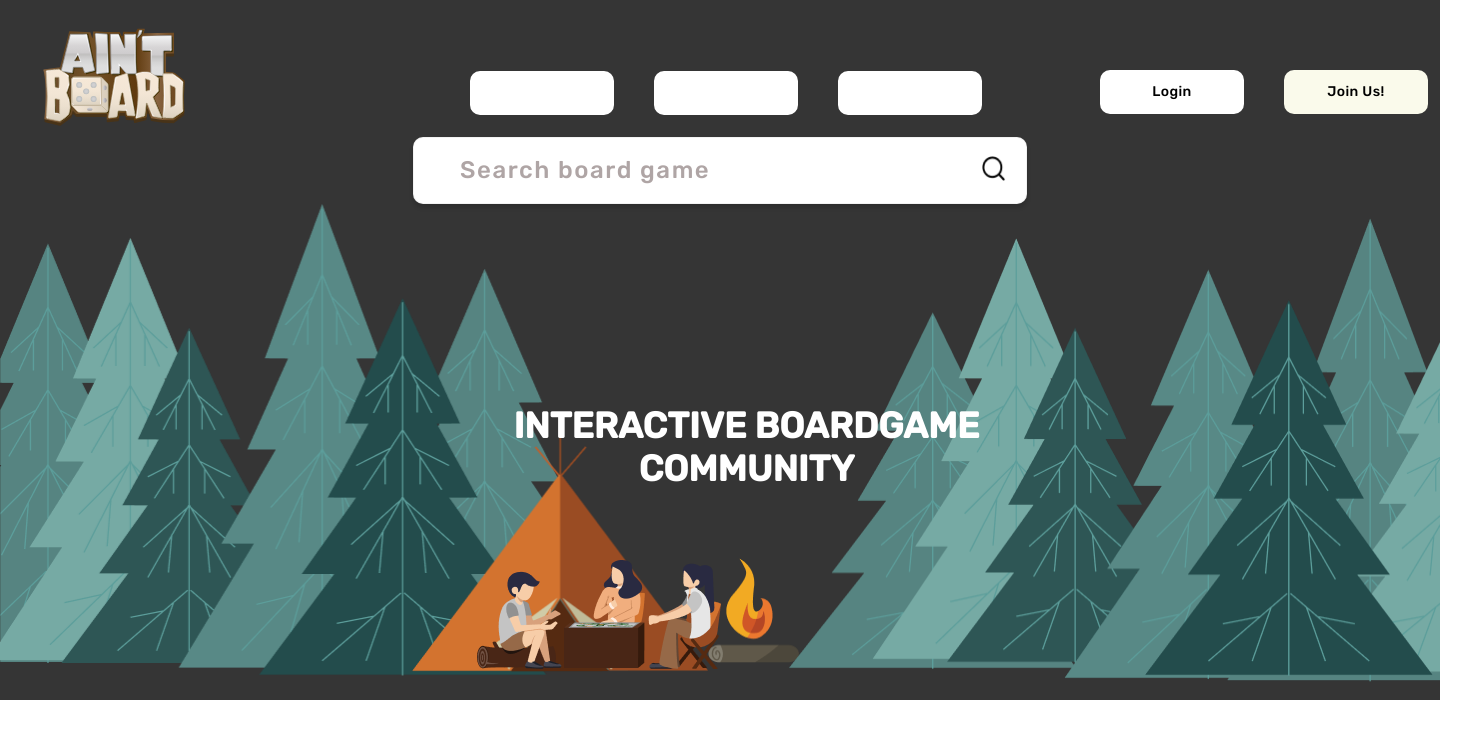
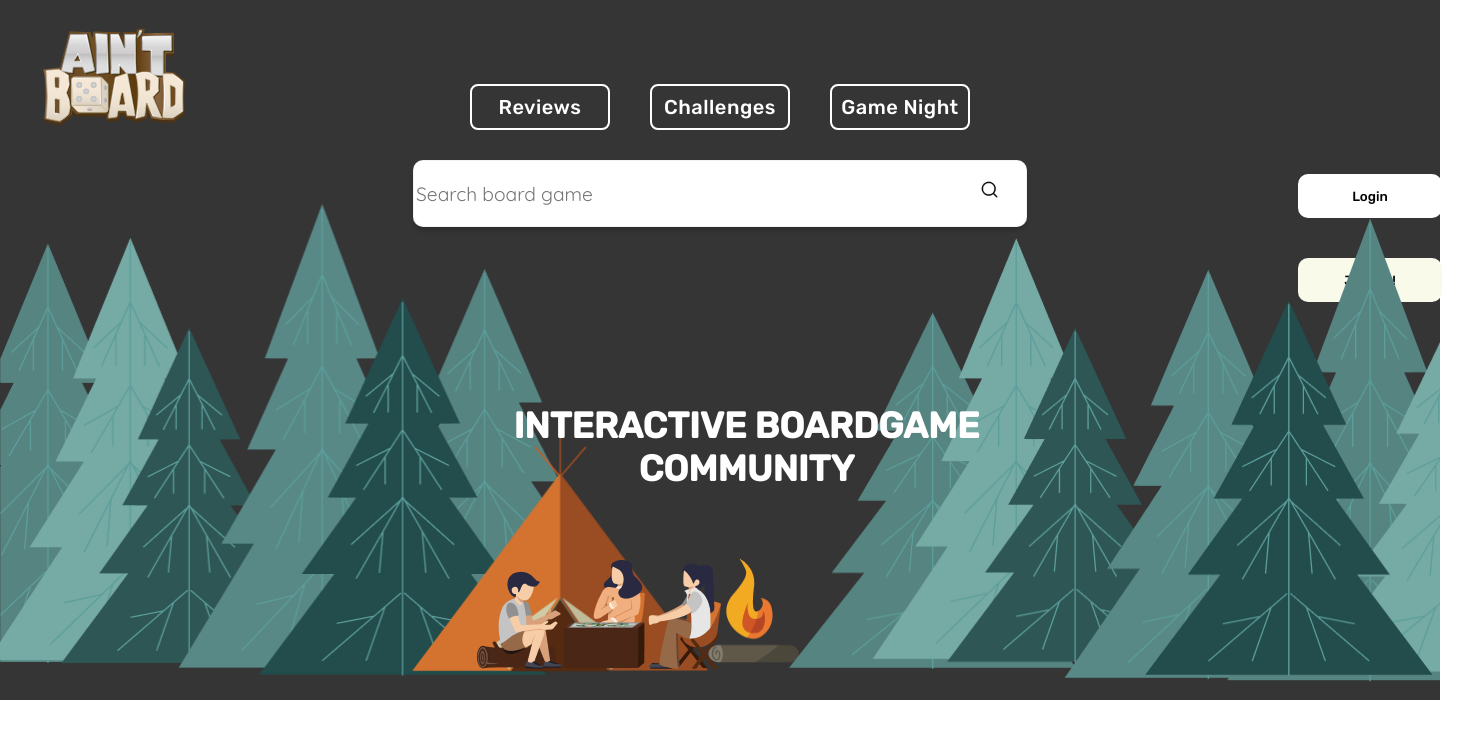
Before and after one commit to idiglove/oku-no-kumo-fe, a Next.js app in the folder project_app/: page / in a window 1280 px wide. Shown: the top 738 px of the page, 1462 px wide, since content can reach past the window. Built offline with nearby package versions, Linux system fonts and the light colour scheme.

Commit message:
making the buttons work

```diff
--- a/project_app/components/Header.js
+++ b/project_app/components/Header.js
@@ -1,8 +1,7 @@
 import React from "react";
-import Button from "@mui/material/Button";
-import ButtonGroup from "./ButtonGroup";
+import NavBarButtons from "./NavBarButtons";
 import ToolBar from "./ToolBar";
-import { Container, AppBar, Typography, StyledText } from "./styled";
+import { Container, AppBar, Typography, StyledButtons } from "./styled";
 import Image from "next/image";
 
 function Header() {
@@ -10,12 +9,7 @@ function Header() {
     <>
       <AppBar>
         <Container maxWidth="xl">
-          <div style={{ position: "absolute", marginLeft: "700px" }}>
-            <Button>Login</Button>
-            <Button style={{ backgroundColor: "rgb(250, 250, 235)" }}>
-              Join Us!
-            </Button>
-          </div>
+          <div>
             <Image
               src="/logo.svg"
               width={227.77}
@@ -24,24 +18,23 @@ function Header() {
               right={50}
               alt="Ain't Board Logo"
             />
+          </div>
+          <div style={{ marginLeft: "20px" }}>
+            <StyledButtons>Login</StyledButtons>
+            <StyledButtons style={{ backgroundColor: "rgb(250, 250, 235)" }}>
+              Join Us!
+            </StyledButtons>
+          </div>
+
           <div>
             <ToolBar />
           </div>
           <div>
-            <ButtonGroup />
+            <NavBarButtons />
           </div>
         </Container>
         <>
           <Typography>Interactive BoardGame Community</Typography>
-          {/* <div>
-            <StyledText>
-              Be a part of the best boardgame community.
-              <br />
-              Make reviews and strategies. Join challenges and earn powerups to
-              get new avatars.
-            </StyledText>
-          </div> */}
-
           <div
             style={{
               position: "absolute",
@@ -54,7 +47,6 @@ function Header() {
           >
             <Image src="/trees_left.png" fill="none" alt="image" />
           </div>
-
           <div
             style={{
               position: "absolute",
--- a/project_app/components/ButtonGroup.js
+++ b/project_app/components/NavBarButtons.js
@@ -1,9 +1,8 @@
 import React from "react";
 import styled from "styled-components";
-
 import Button from "@mui/material/Button";
 
-function ButtonGroup() {
+function NavBarButtons() {
   return (
     <Container>
       <Button label="Events">
@@ -32,11 +31,11 @@ const Container = styled.div`
     margin: 20px;
     height: 46px;
     left: 380px;
+    top: 63px;
     text-transform: capitalize;
-    background-color: #353535;
+    background: #353535;
     font-family: "Rubik", sans-serif;
     text-transform: capitalize;
-    color: #ffffff;
     font-style: normal;
     border: 2px solid #ffffff;
     border-radius: 8px;
@@ -56,4 +55,4 @@ const Container = styled.div`
     color: #ffffff;
   }
 `;
-export default ButtonGroup;
+export default NavBarButtons;
--- a/project_app/components/ToolBar.js
+++ b/project_app/components/ToolBar.js
@@ -6,13 +6,13 @@ function ToolBar() {
     <Container>
       <div className="search">
         <div>
-          <input type="text" />
-          <h1>Search board game </h1>
+          <input type="text" placeholder="Search board game" />
           <div
             style={{
               position: "absolute",
-              width: "26.99px",
-              height: "28.73px",
+              width: "18.99px",
+              height: "18.73px",
+              top: "180px",
               left: "980px",
             }}
           >
@@ -31,33 +31,13 @@ const Container = styled.div`
     width: 614px;
     height: 67px;
     left: 413px;
-    top: 137px;
+    top: 160px;
     background: #ffffff;
     border: 1px solid rgba(0, 0, 0, 0.05);
     box-shadow: 0px 4px 4px rgba(0, 0, 0, 0.15);
     border-radius: 10px;
-  }
-
-  h1 {
-    position:absolute;
-    width: 273px;
-height: 27px;
-left: 460px;
-top: 140px;
-font-family: 'Rubik';
-font-style: normal;
-font-weight: 300;
-font-size: 24px;
-line-height: 28px;
-display: flex;
-align-items: center;
-letter-spacing: 0.065em;
-color: #AFA5A5;
-  }
-  Image{
-
-            width: 26.99px,
-            height: 28.73px,
+    font-size: 1.2rem;
+    font-family: "Quicksand", sans-serif;
   }
 `;
 
--- a/project_app/components/styled.tsx
+++ b/project_app/components/styled.tsx
@@ -9,34 +9,13 @@ top: 0px;
 background: #353535;
 `
 export const Container = styled.div`
- Button{
-  width: 144px;
-    margin: 20px;
-    height: 44px;
-    left: 380px;
-    top: 50px;
-    background: #ffffff;
-    font-family: 'Rubik', sans-serif;
-    font-weight:400;
-    text-transform:capitalize;
-    border-radius: 10px;
-    color: black;
- }
-input{
+
   box-sizing: border-box;
-    position:absolute;
-    width: 614px;
-    height: 67px;
-    left: 413px;
-    top: 137px;
-    backgroundcolor: #ffffff;
-    border: 1px solid rgba(0, 0, 0, 0.05);
-    box-shadow: 0px 4px 4px rgba(0, 0, 0, 0.15);
-    border-radius: 10px;
-}
-
+  z-index: 1;
+  height: 40px;
+  left: 70px;
+  top: 1px;
 p{
-
 font-family: Rubik,
 font-style: normal;
 font-weight: 500;
@@ -66,12 +45,18 @@ text-transform:uppercase;
 color: white;
 z-index:1;
 `
+export const StyledButtons= styled.button`
+     box-sizing: border-box;
+width: 144px;
 
-
-export const StyledText= styled.h1`
-font-size: 1rem;
-   position:absolute;
-    font-family: Quicksand-Regular;
-    text-align:center;
-    margin-top:4rem;
+    margin:20px;
+    height: 44px;
+    margin-left: 90%;
+     border:2px;
+    background: #ffffff;
+    font-family: 'Rubik', sans-serif;
+    font-weight:400;
+    text-transform:capitalize;
+    border-radius: 10px;
+    color: black;
 `
--- a/project_app/pages/index.tsx
+++ b/project_app/pages/index.tsx
@@ -7,8 +7,8 @@ export default function Home() {
     <Head>
       <link rel="preconnect" href="https://fonts.googleapis.com"/>
       <link rel="preconnect" href="https://fonts.gstatic.com" crossOrigin="anonymous"/>
-
 <link href="https://fonts.googleapis.com/css2?family=Inter:wght@300&family=Josefin+Sans:ital,wght@1,200;1,700&family=Rubik:wght@500&display=swap" rel="stylesheet"/>
+<link href="https://fonts.googleapis.com/css2?family=Inter:wght@300&family=Josefin+Sans:ital,wght@1,200;1,700&family=Quicksand&family=Rubik:wght@500&display=swap" rel="stylesheet"/>
     </Head>
 
 
```
Lines whose indentation alone changed are shown as unchanged.
